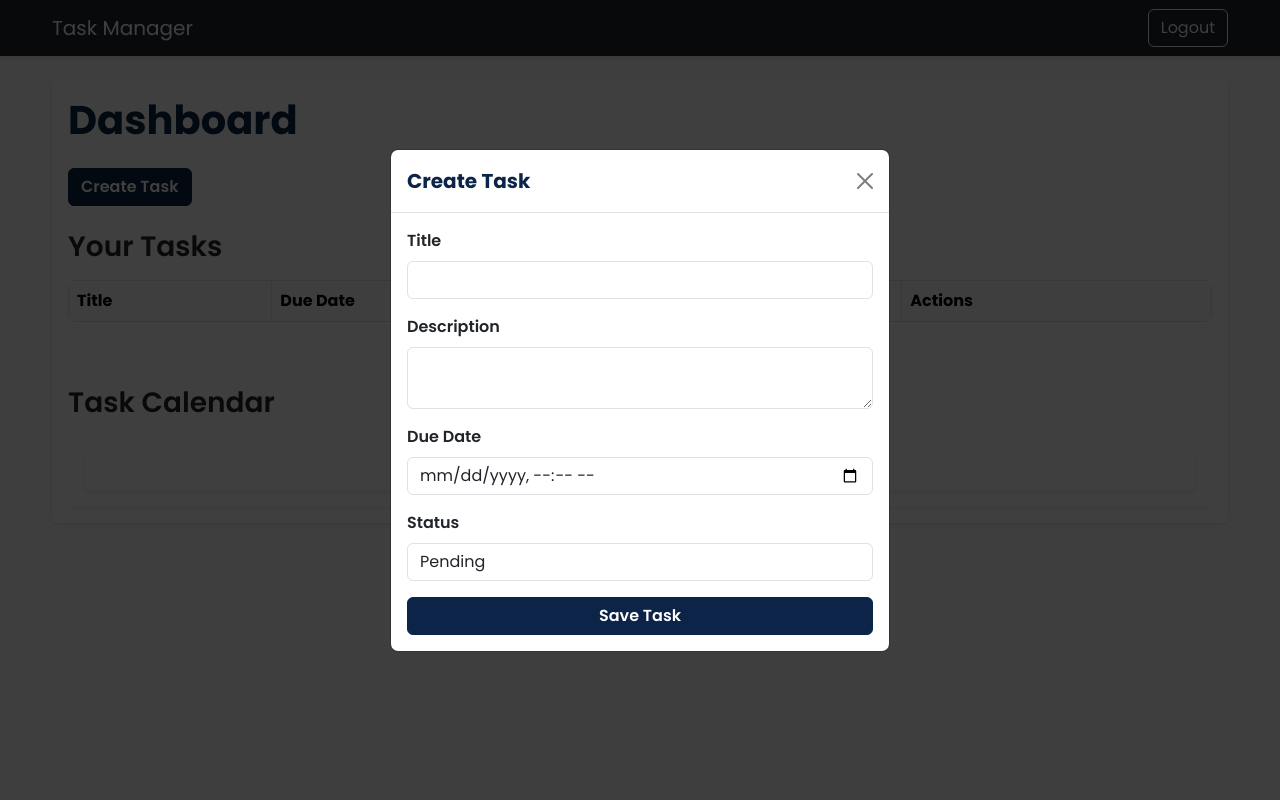
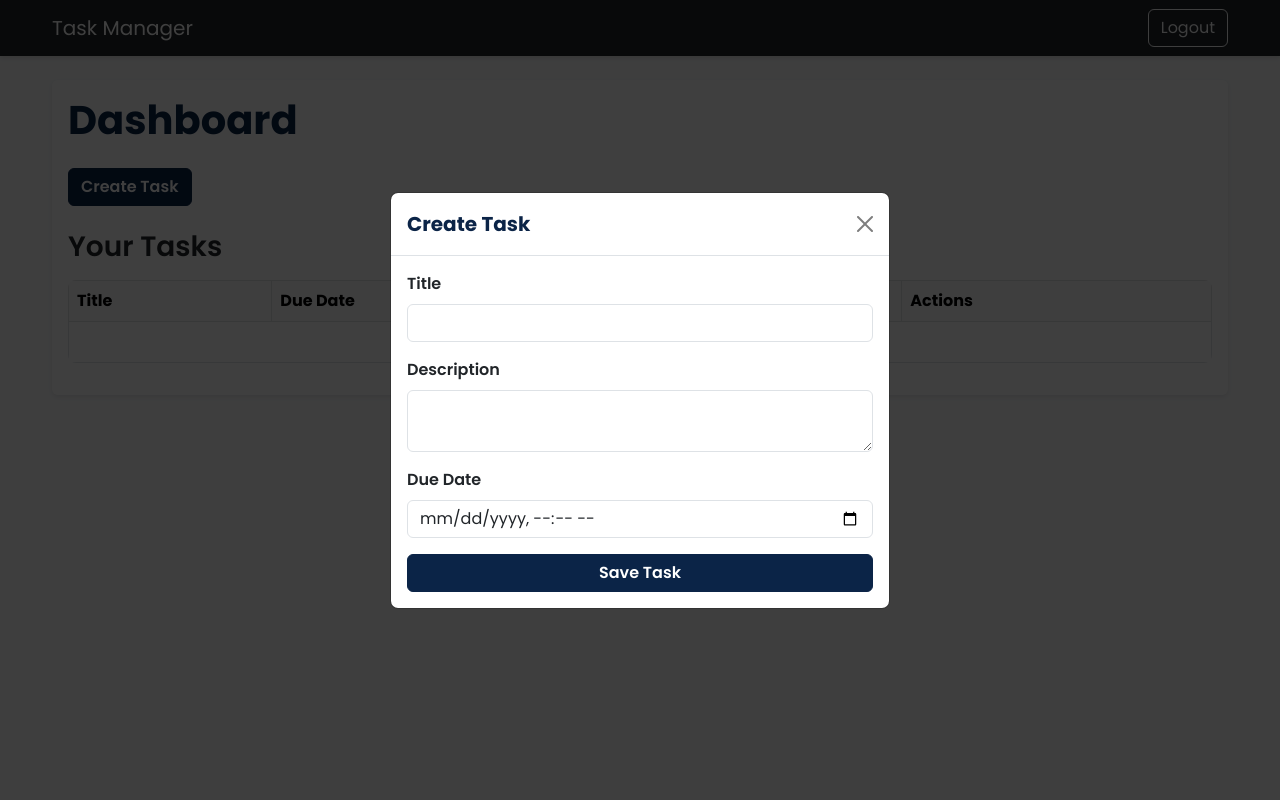
Before and after one commit to mijwad7/task_manager, a Django app: page /dashboard/ in a window 1280 px wide, after a click on "Create Task". Run offline with Django 4.2, Linux system fonts and the light colour scheme; a user stored in the database is signed in; data comes from the database, SQL or seed files in the repository; lists and menus that the app fills with data are empty; some libraries are stand-ins or nearby versions.

Commit message:
status edit fix

```diff
--- a/static/js/tasks.js
+++ b/static/js/tasks.js
@@ -28,14 +28,32 @@
   });
 }
 
+// Show loading spinner
+function showLoading() {
+  const spinner = document.getElementById("loadingSpinner");
+  if (spinner) {
+    spinner.style.display = "table-row";
+  }
+}
+
+// Hide loading spinner
+function hideLoading() {
+  const spinner = document.getElementById("loadingSpinner");
+  if (spinner) {
+    spinner.style.display = "none";
+  }
+}
+
 // Load tasks from API
 function loadTasks() {
+  showLoading();
   fetch("/api/tasks/")
     .then((response) => {
       if (!response.ok) throw new Error("Failed to fetch tasks");
       return response.json();
     })
     .then((data) => {
+      hideLoading();
       const tasks = data.results || data;
       const tbody = document.getElementById("taskTableBody");
       tbody.innerHTML = "";
@@ -49,16 +67,9 @@
             <td>${task.title}</td>
             <td>${formatDate(task.due_date)}</td>
             <td>
-                            <span class="badge ${
-                              task.status === "completed"
-                                ? "bg-success"
-                                : "bg-warning"
-                            }">
-                                ${
-                                  task.status.charAt(0).toUpperCase() +
-                                  task.status.slice(1)
-                                }
-                            </span>
+              <input type="checkbox" class="task-status-checkbox" data-task-id="${
+                task.id
+              }" ${task.status === "completed" ? "checked" : ""}>
             </td>
             <td>
               <button class="btn btn-sm btn-outline-warning me-1" onclick="openTaskModal(${
@@ -75,8 +86,11 @@
       loadCalendar(tasks);
     })
     .catch((error) => {
+      hideLoading();
       console.error("Error:", error);
       alert("Failed to load tasks.");
+      document.getElementById("taskTableBody").innerHTML =
+        '<tr><td colspan="4" class="text-center text-muted">Error loading tasks.</td></tr>';
     });
 }
 
@@ -124,28 +138,29 @@
   const title = document.getElementById("taskTitle");
   const description = document.getElementById("taskDescription");
   const dueDate = document.getElementById("taskDueDate");
-  const status = document.getElementById("taskStatus");
   const taskIdInput = document.getElementById("taskId");
   const modalTitle = document.getElementById("taskModalLabel");
 
   if (taskId) {
     modalTitle.textContent = "Edit Task";
+    showLoading();
     fetch(`/api/tasks/${taskId}/`)
       .then((response) => {
         if (!response.ok) throw new Error("Failed to fetch task");
         return response.json();
       })
       .then((task) => {
+        hideLoading();
         taskIdInput.value = task.id;
         title.value = task.title;
         description.value = task.description || "";
         dueDate.value = task.due_date
           ? new Date(task.due_date).toISOString().slice(0, 16)
           : "";
-        status.value = task.status;
         modal.show();
       })
       .catch((error) => {
+        hideLoading();
         console.error("Error:", error);
         alert("Failed to load task.");
       });
@@ -169,7 +184,6 @@
       title: document.getElementById("taskTitle").value,
       description: document.getElementById("taskDescription").value,
       due_date: document.getElementById("taskDueDate").value,
-      status: document.getElementById("taskStatus").value,
     };
 
     const method = taskId ? "PUT" : "POST";
@@ -187,12 +201,10 @@
         return response.json();
       })
       .then(() => {
-        // Close modal and clean up
         const modal = bootstrap.Modal.getInstance(
           document.getElementById("taskModal")
         );
         if (modal) modal.hide();
-        // Forcefully remove backdrop and modal-open class
         document.body.classList.remove("modal-open");
         document.body.style.overflow = "";
         document.body.style.paddingRight = "";
@@ -203,12 +215,10 @@
       .catch((error) => {
         console.error("Error:", error);
         alert("Failed to save task.");
-        // Close modal and clean up
         const modal = bootstrap.Modal.getInstance(
           document.getElementById("taskModal")
         );
         if (modal) modal.hide();
-        // Forcefully remove backdrop and modal-open class
         document.body.classList.remove("modal-open");
         document.body.style.overflow = "";
         document.body.style.paddingRight = "";
@@ -216,6 +226,51 @@
         backdrops.forEach((backdrop) => backdrop.remove());
       });
   });
+
+  // Handle task status checkbox changes
+  document.addEventListener("change", function (e) {
+    if (e.target.matches(".task-status-checkbox")) {
+      const taskId = e.target.getAttribute("data-task-id");
+      const isChecked = e.target.checked;
+      e.target.disabled = true;
+      fetch(`/api/tasks/${taskId}/`)
+        .then((response) => {
+          if (!response.ok) throw new Error("Failed to fetch task");
+          return response.json();
+        })
+        .then((task) => {
+          const taskData = {
+            title: task.title,
+            description: task.description || "",
+            due_date: task.due_date,
+            status: isChecked ? "completed" : "pending",
+          };
+          return fetch(`/api/tasks/${taskId}/`, {
+            method: "PUT",
+            headers: {
+              "Content-Type": "application/json",
+              "X-CSRFToken": csrftoken,
+            },
+            body: JSON.stringify(taskData),
+          });
+        })
+        .then((response) => {
+          if (!response.ok) throw new Error("Failed to update task status");
+          return response.json();
+        })
+        .then(() => {
+          e.target.disabled = false;
+          loadTasks();
+        })
+        .catch((error) => {
+          console.error("Error:", error);
+          alert("Failed to update task status.");
+          e.target.disabled = false;
+          e.target.checked = !isChecked;
+        });
+    }
+  });
+
   // Handle delete modal
   document.addEventListener("click", function (e) {
     if (e.target.matches('[data-bs-target="#deleteModal"]')) {
--- a/tasks/templates/dashboard.html
+++ b/tasks/templates/dashboard.html
@@ -18,20 +18,20 @@
                         <th>Actions</th>
                     </tr>
                 </thead>
-                <tbody id="taskTableBody"></tbody>
+                <tbody id="taskTableBody">
+                    <tr id="loadingSpinner" style="display: none;">
+                        <td colspan="4" class="text-center">
+                            <div class="spinner-border text-primary" role="status">
+                                <span class="visually-hidden">Loading...</span>
+                            </div>
+                        </td>
+                    </tr>
+                </tbody>
             </table>
         </div>
 
-        <!-- Calendar -->
-        <h3 class="mt-5 mb-3 fw-semibold">Task Calendar</h3>
-        <div class="card shadow-sm border-0">
-            <div class="card-body">
-                <div id="calendar"></div>
-            </div>
-        </div>
-
         <!-- Task Create/Edit Modal -->
-        <div class="modal fade" id="taskModal" tabindex="-1" aria-labelledby="taskModalLabel">
+        <div class="modal fade" id="taskModal" tabindex="-1" aria-labelledby="taskModalLabel" aria-hidden="true">
             <div class="modal-dialog modal-dialog-centered">
                 <div class="modal-content">
                     <div class="modal-header">
@@ -53,13 +53,6 @@
                                 <label for="taskDueDate" class="form-label fw-semibold">Due Date</label>
                                 <input type="datetime-local" class="form-control" id="taskDueDate" required>
                             </div>
-                            <div class="mb-3">
-                                <label for="taskStatus" class="form-label fw-semibold">Status</label>
-                                <select class="form-control" id="taskStatus">
-                                    <option value="pending">Pending</option>
-                                    <option value="completed">Completed</option>
-                                </select>
-                            </div>
                             <button type="submit" class="btn btn-primary w-100 fw-semibold">Save Task</button>
                         </form>
                     </div>
@@ -68,7 +61,7 @@
         </div>
 
         <!-- Event Details Modal -->
-        <div class="modal fade" id="eventModal" tabindex="-1" aria-labelledby="eventModalLabel">
+        <div class="modal fade" id="eventModal" tabindex="-1" aria-labelledby="eventModalLabel" aria-hidden="true">
             <div class="modal-dialog modal-dialog-centered">
                 <div class="modal-content">
                     <div class="modal-header">
@@ -89,7 +82,7 @@
         </div>
 
         <!-- Delete Confirmation Modal -->
-        <div class="modal fade" id="deleteModal" tabindex="-1" aria-labelledby="deleteModalLabel">
+        <div class="modal fade" id="deleteModal" tabindex="-1" aria-labelledby="deleteModalLabel" aria-hidden="true">
             <div class="modal-dialog modal-dialog-centered">
                 <div class="modal-content">
                     <div class="modal-header">
@@ -108,6 +101,5 @@
         </div>
     </div>
 </div>
-<!-- Custom JS -->
 <script src="/static/js/tasks.js"></script>
 {% endblock %}
```
Also changed, not shown: 1 other file. Lines whose indentation alone changed are shown as unchanged.
